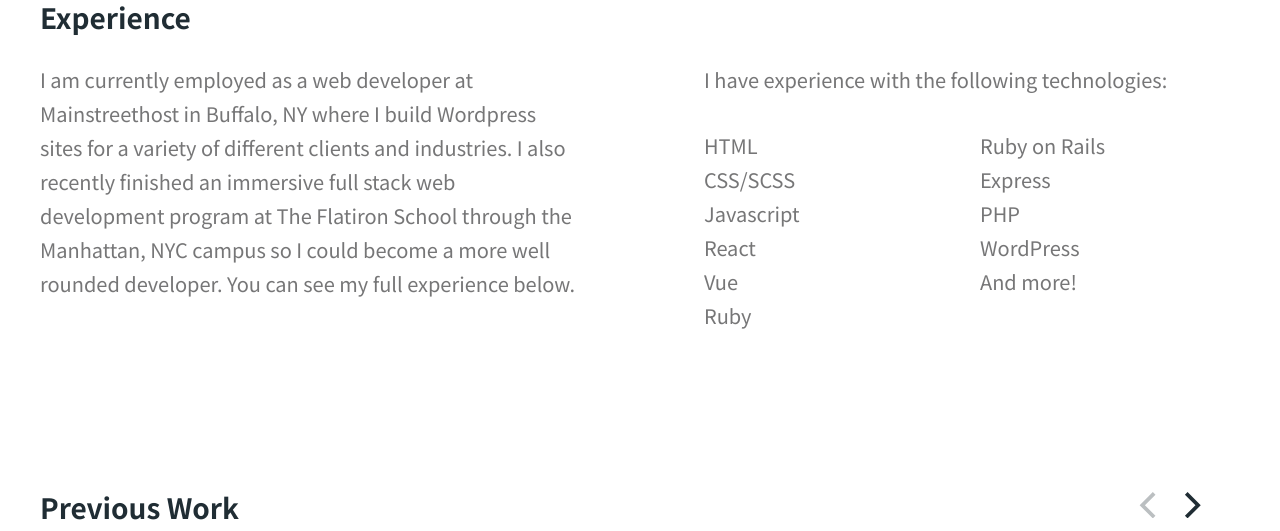
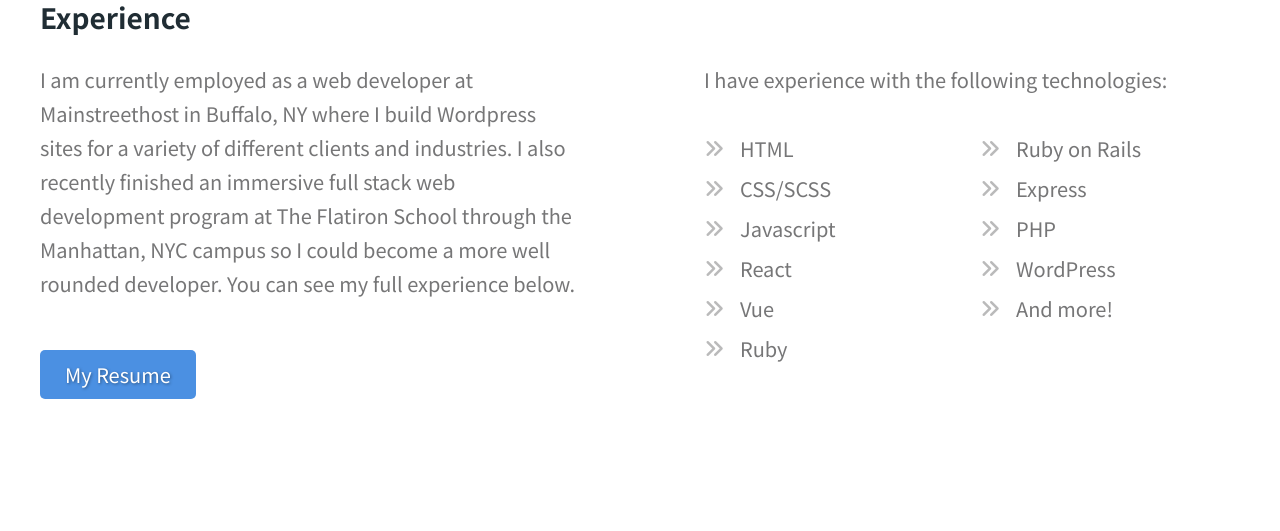
Before and after one commit to dkersten/portfolio-2021, a website: page src/pages/index.html in a window 1280 px wide. Shown: the part 1077-1608 px from the top of the page. Drawn offline with nearby package versions, Linux system fonts and the light colour scheme; files that its build step writes are made by us from their sources.

Commit message:
updated experience section content and styling

```diff
--- a/src/assets/sass/app.scss
+++ b/src/assets/sass/app.scss
@@ -6,6 +6,7 @@
 @import "./base/base";
 @import "./base/typography";
 @import "./base/flickity.scss";
+@import "./base/mixins.scss";
 
 // Components
 @import "./components/nav.scss";
--- /dev/null
+++ b/src/assets/sass/base/mixins.scss
@@ -0,0 +1,14 @@
+@mixin btn-default {
+  font-size: $font-size-xs;
+  color: $color-white;
+  background: $color-blue-primary;
+  text-decoration: none;
+  padding: 10px 25px;
+  border-radius: 5px;
+  line-height: 1;
+  text-shadow: 1px 1px 3px rgba(0, 0, 0, 0.4);
+
+  &:hover {
+    background: $color-blue-secondary;
+  }
+}
--- a/src/assets/sass/components/experience-section.scss
+++ b/src/assets/sass/components/experience-section.scss
@@ -37,6 +37,14 @@ section.experience {
     }
   }
 
+  .btn-container {
+    margin-top: $vertical-spacing-sm;
+
+    a {
+      @include btn-default;
+    }
+  }
+
   .right {
     p {
       margin-bottom: $vertical-spacing-xs;
@@ -59,6 +67,20 @@ section.experience {
     font-size: $font-size-xs;
     line-height: 1.7;
   }
+
+  li {
+    line-height: 2;
+
+    &::before {
+      content: "\f101";
+      font-family: "FontAwesome";
+      float: left;
+      left: -10px;
+      padding-right: 1rem;
+      top: 0px;
+      opacity: 0.5;
+    }
+  }
 }
 
 @media only screen and (max-width: 475px) {
--- a/src/assets/sass/components/resources-section.scss
+++ b/src/assets/sass/components/resources-section.scss
@@ -24,18 +24,7 @@ section.resources {
     margin-top: $vertical-spacing-sm;
 
     a {
-      font-size: $font-size-xs;
-      color: $color-white;
-      background: $color-blue-primary;
-      text-decoration: none;
-      padding: 10px 25px;
-      border-radius: 5px;
-      line-height: 1;
-      text-shadow: 1px 1px 3px rgba(0, 0, 0, 0.4);
-
-      &:hover {
-        background: $color-blue-secondary;
-      }
+      @include btn-default;
     }
   }
 }
--- a/src/pages/index.html
+++ b/src/pages/index.html
@@ -58,6 +58,9 @@
             <div class="columns-container">
                 <div class="left">
                     <p>I am currently employed as a web developer at Mainstreethost in Buffalo, NY where I build Wordpress sites for a variety of different clients and industries. I also recently finished an immersive full stack web development program at The Flatiron School through the Manhattan, NYC campus so I could become a more well rounded developer. You can see my full experience below.</p>
+                    <div class="btn-container">
+                        <a target="_blank" href="src/assets/images/resume-september-2021.pdf">My Resume</a>
+                    </div>
                 </div>
                 <div class="right">
                     <p>I have experience with the following technologies:
@@ -140,7 +143,7 @@
             <div class="page-width">
                 <div class="center-container">
                     <h2>Resources</h2>
-                    <p>Various tools, resources, articles, and documentation I've come across while developing that I have incorporated into my workflow.</p>
+                    <p>Various tools, resources, articles, and documentation I've come across while developing that I've found helpful and/or incorporated into my workflow.</p>
                     <div class="btn-container">
                         <a href="#">See Resources</a>
                     </div>
--- a/src/templates/base.html
+++ b/src/templates/base.html
@@ -6,6 +6,7 @@
         <meta http-equiv="X-UA-Compatible" content="ie=edge" />
         <title>Daniel Kersten: Developer & Designer</title>
         <link rel="stylesheet" href="css/app.css" />
+        <link rel="stylesheet" href="https://pro.fontawesome.com/releases/v5.15.4/css/all.css" integrity="sha384-rqn26AG5Pj86AF4SO72RK5fyefcQ/x32DNQfChxWvbXIyXFePlEktwD18fEz+kQU" crossorigin="anonymous">
         <script src="https://kit.fontawesome.com/5456514071.js" crossorigin="anonymous"></script>
     </head>
     <body>
```
Also changed, not shown: 1 other file.
